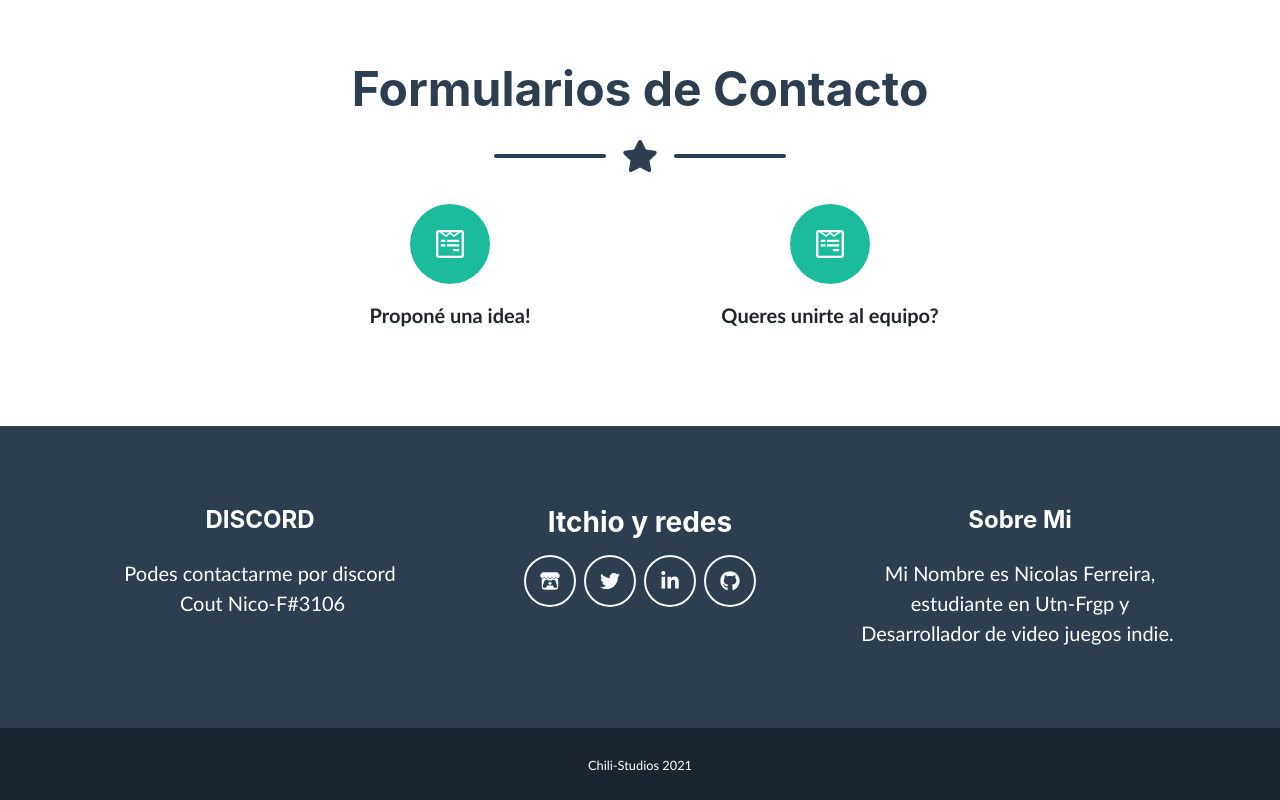
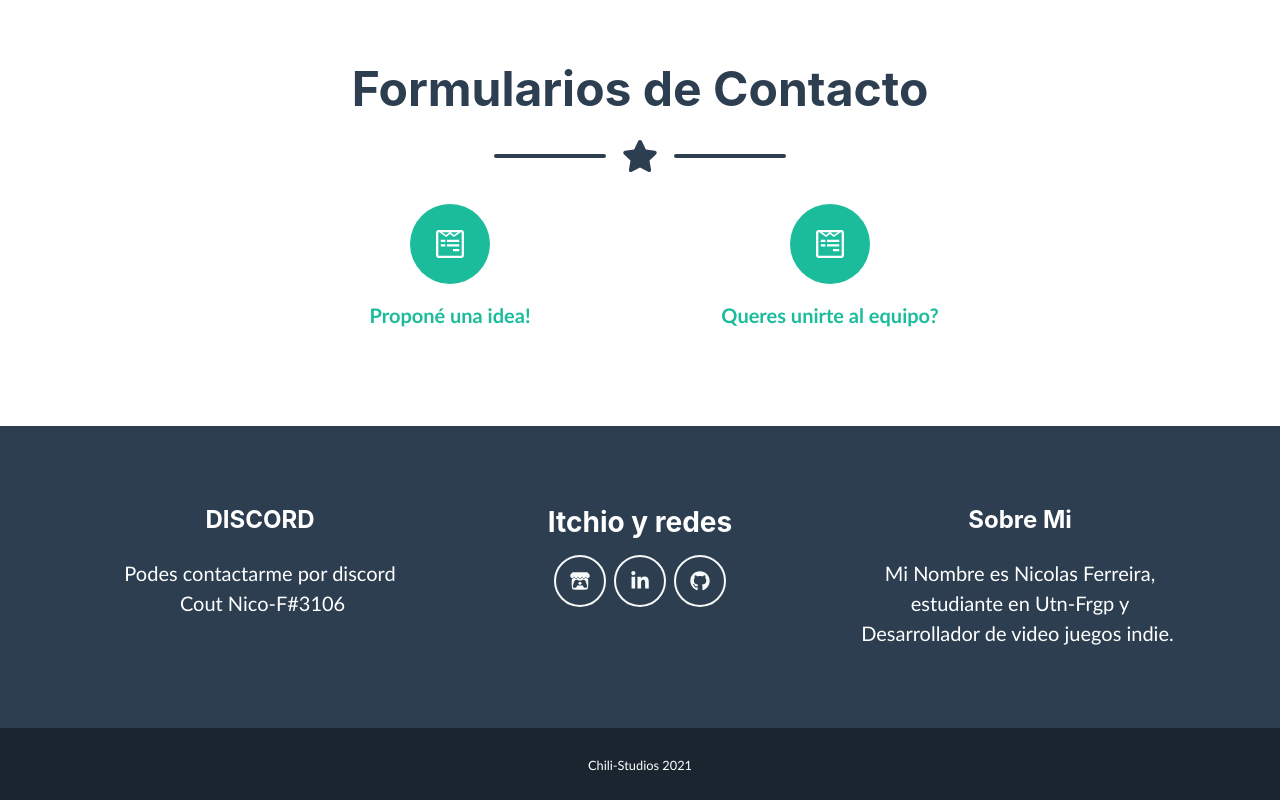
Before and after one commit to Cout-Nico-F/Chili-Studios-Web-Page, a plain HTML site: page index.html in a window 1280 px wide. Shown: the part 1428-2228 px from the top of the page. Drawn offline with nearby package versions, Linux system fonts and the light colour scheme; a web font is replaced by a local one.

Commit message:
Botones y correcciones

```diff
--- a/index.html
+++ b/index.html
@@ -83,13 +83,13 @@
                     <div class="col-lg-4">
                         <div class="d-flex flex-column align-items-center">
                             <div class="icon-contact mb-3"><i class="fab fa-wpforms"></i></div>
-                            <div class="lead font-weight-bold">Proponé una idea!</div>
+                            <a href="https://docs.google.com/forms/d/e/1FAIpQLScYwW1f4qtsCewgFR1NBs2h9bKXIapf4_f5lnBm7TlURhgQrQ/viewform?usp=sf_link" class="lead font-weight-bold" target="_blank">Proponé una idea!</a>
                         </div>
                     </div>
                     <div class="col-lg-4">
                         <div class="d-flex flex-column align-items-center">
                             <div class="icon-contact mb-3"><i class="fab fa-wpforms"></i></div>
-                            <div class="lead font-weight-bold">Queres unirte al equipo?</div>
+                            <a href="https://docs.google.com/forms/d/e/1FAIpQLSdXdbsaWnfwGgBraVDR7lCGWT8c_zQW0wz3mEqypUwIYrONNQ/viewform?usp=sf_link" class="lead font-weight-bold" target="_blank">Queres unirte al equipo?</a>
                         </div>
                     </div>
                 </div>
@@ -105,7 +105,7 @@
                     </div>
                     <!-- Footer Social Icons-->
                     <div class="col-lg-4 mb-5 mb-lg-0">
-                        <h3 class="mb-3">Itchio y redes </h3><a class="btn btn-outline-light btn-social mx-1" href="https://chili-games.itch.io/"><i class="fab fa-fw fa-itch-io"></i></a><a class="btn btn-outline-light btn-social mx-1" href="https://www.twitter.com/sbootstrap"><i class="fab fa-fw fa-twitter"></i></a><a class="btn btn-outline-light btn-social mx-1" href="https://www.linkedin.com/in/cristian-nicolas-ferreira-34b19b153/"><i class="fab fa-fw fa-linkedin-in"></i></a><a class="btn btn-outline-light btn-social mx-1" href="https://github.com/Cout-Nico-F"><i class="fab fa-fw fa-github"></i></a>
+                        <h3 class="mb-3">Itchio y redes </h3><a class="btn btn-outline-light btn-social mx-1" href="https://chili-games.itch.io/"><i class="fab fa-fw fa-itch-io"></i></a><a class="btn btn-outline-light btn-social mx-1" href="https://www.linkedin.com/in/cristian-nicolas-ferreira-34b19b153/"><i class="fab fa-fw fa-linkedin-in"></i></a><a class="btn btn-outline-light btn-social mx-1" href="https://github.com/Cout-Nico-F"><i class="fab fa-fw fa-github"></i></a>
                     </div>
                     <!-- Footer About Text-->
                     <div class="col-lg-4">
```
